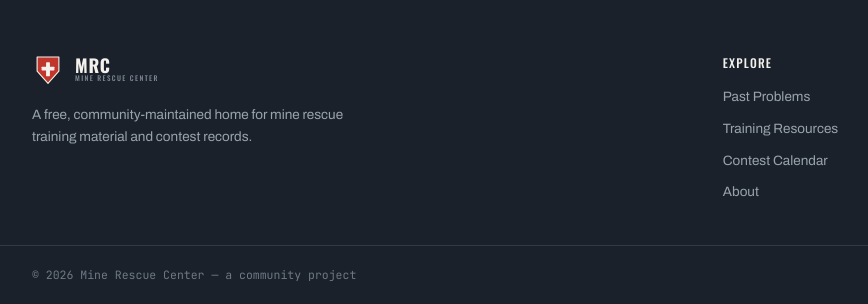
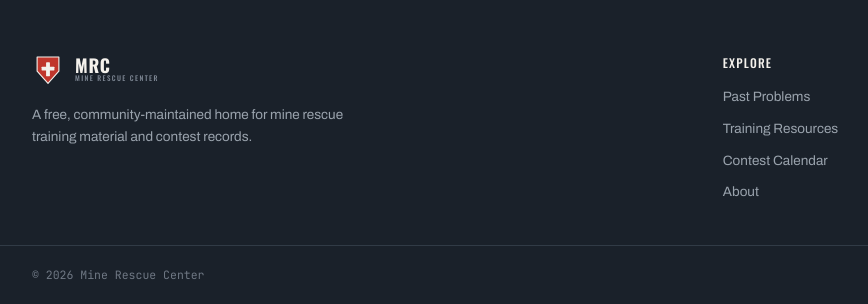
Before and after one commit to jakeolson657/Mine_Rescue_Center, a Django app: page /about/ in a window 1280 px wide. Shown: the part 1584-1888 px from the top of the page, without its empty margins (58-926 px from the left). Run offline with Django 5.2, Linux system fonts and the light colour scheme.

Commit message:
Drop 'a community project' from the footer
Co-Authored-By: Claude Opus 5.5 <noreply@anthropic.com>

```diff
--- a/pages/templates/base.html
+++ b/pages/templates/base.html
@@ -526,7 +526,7 @@
         </div>
         <div class="footer-bottom">
             <div class="footer-bottom-inner">
-                <span>&copy; 2026 Mine Rescue Center — a community project</span>
+                <span>&copy; 2026 Mine Rescue Center</span>
             </div>
         </div>
     </footer>
```
